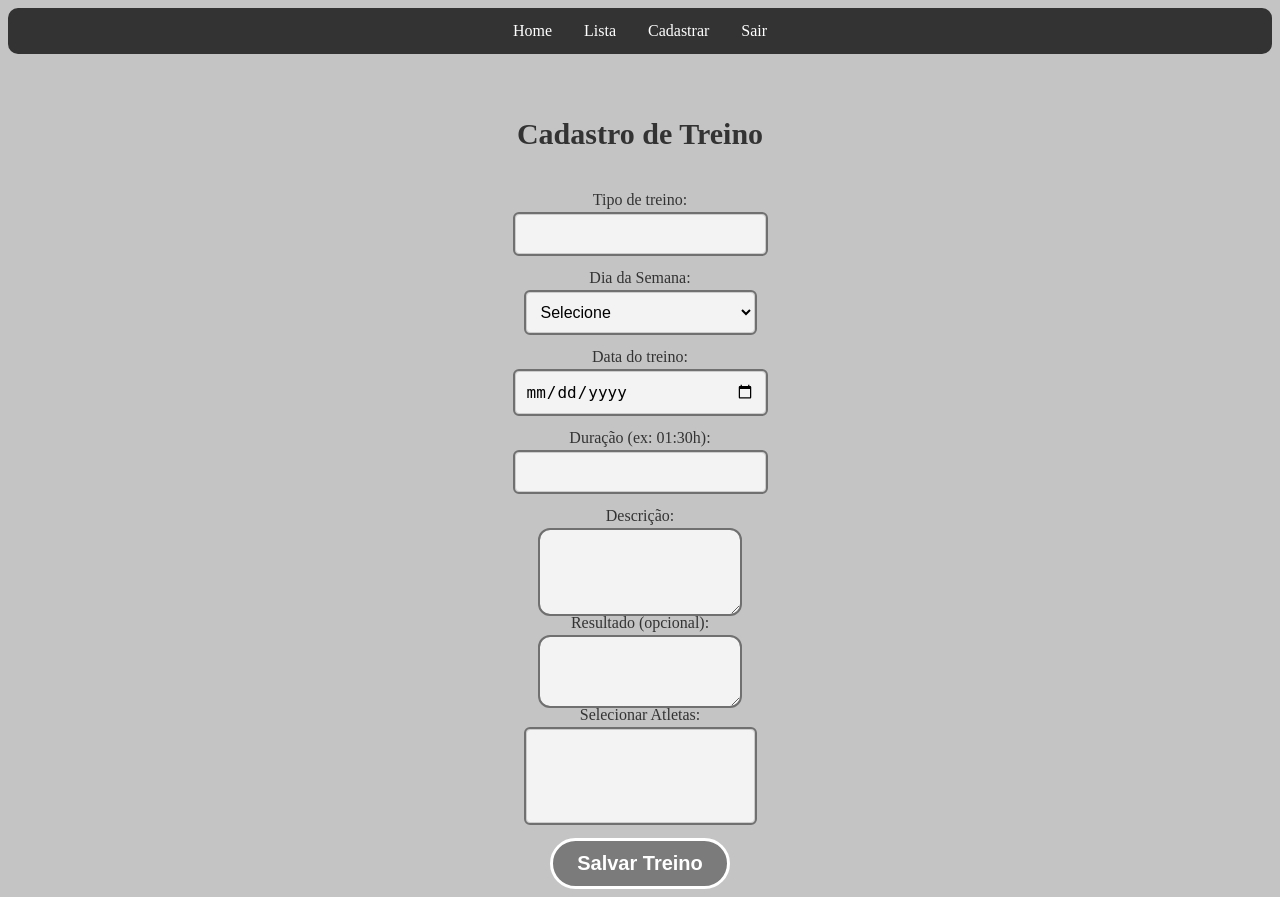
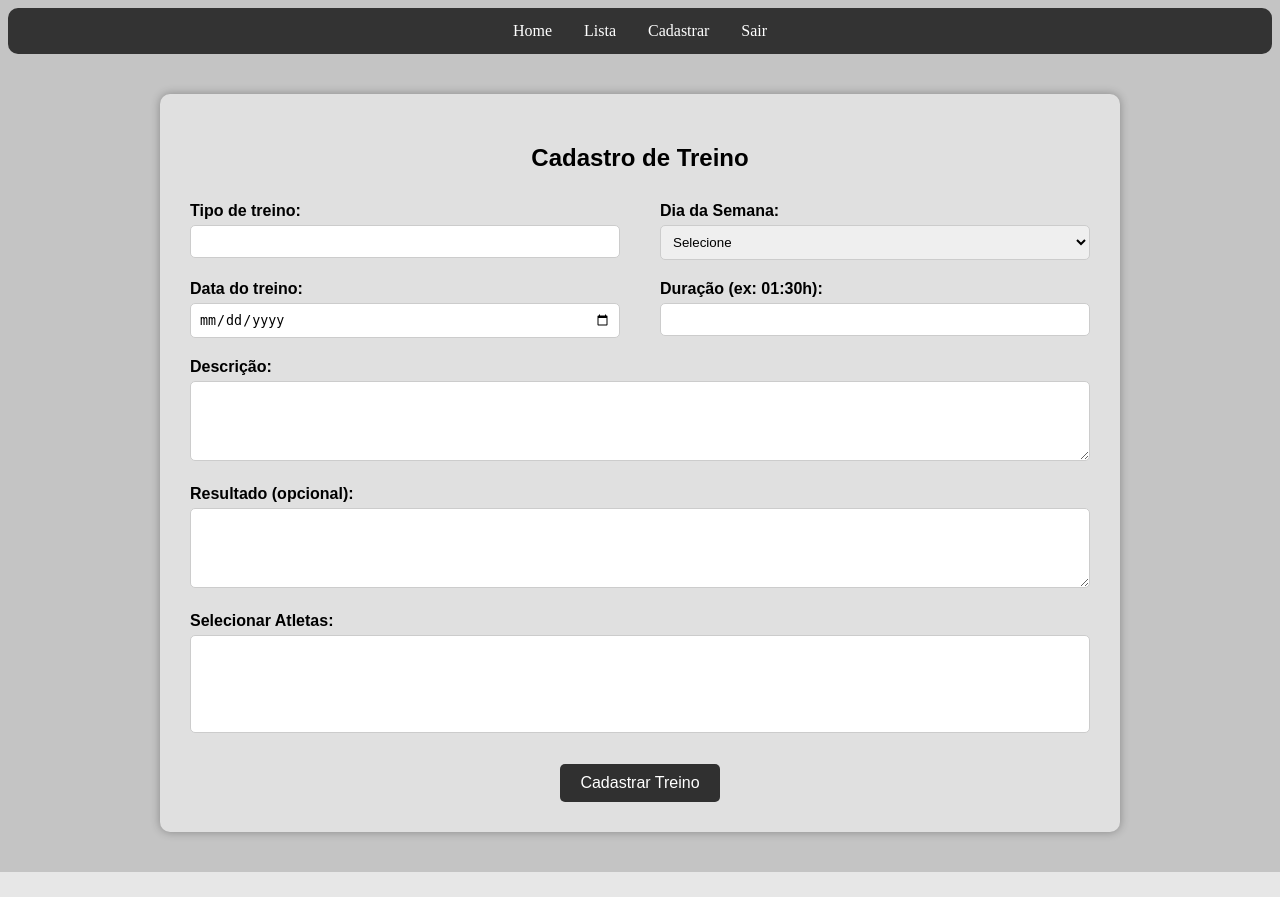
Before and after one commit to ThauaMello/Atletas_TCC, a PHP site: page /Tecnico/cadastrar_Treino_Tec.php in a window 1280 px wide. After the commit the page ends 872 px from the top, so only its background shows below. Run offline with PHP 8.4, Linux system fonts and the light colour scheme; the visitor is signed in with stand-in values (Sample User, id 1); data that the repository does not hold is empty.

```diff
--- a/Tecnico/cadastrar_Treino_Tec.php
+++ b/Tecnico/cadastrar_Treino_Tec.php
@@ -16,15 +16,18 @@ if (!isset($_SESSION['tipo']) || $_SESSION['tipo'] !== 'tecnico') {
 <body>
     <?php include 'menu_Tec.php'; ?>
 
-    <div class="main-container">
-        <h2 class="form-title">Cadastro de Treino</h2>
+        <div class="container-treino">
+        <h2>Cadastro de Treino</h2>
+            <form action="salvar_treino.php" method="POST">
+                <div class="form-grid">
+                    <div>
+                        <label for="tipo">Tipo de treino:</label>
+                        <input type="text" id="tipo" name="tipo" required>
+                    </div>
 
-        <form class="cadastro-form" action="processar_cadastro_treino.php" method="POST">
-            <label for="tipo_treino">Tipo de treino:</label>
-            <input type="text" name="tipo_treino" id="tipo_treino" required class="input-field">
-
+                    <div>
                         <label for="dia_semana">Dia da Semana:</label>
-            <select name="dia_semana" id="dia_semana" class="input-field" required>
+                        <select id="dia_semana" name="dia_semana" required>
                             <option value="">Selecione</option>
                             <option value="Segunda">Segunda</option>
                             <option value="Terça">Terça</option>
@@ -34,32 +37,39 @@ if (!isset($_SESSION['tipo']) || $_SESSION['tipo'] !== 'tecnico') {
                             <option value="Sábado">Sábado</option>
                             <option value="Domingo">Domingo</option>
                         </select>
+                    </div>
 
-            <label for="data_treino">Data do treino:</label>
-            <input type="date" name="data_treino" id="data_treino" required class="input-field">
+                    <div>
+                        <label for="data">Data do treino:</label>
+                        <input type="date" id="data" name="data" required>
+                    </div>
 
+                    <div>
                         <label for="duracao">Duração (ex: 01:30h):</label>
-            <input type="text" name="duracao" id="duracao" required class="input-field">
+                        <input type="text" id="duracao" name="duracao" required>
+                    </div>
 
+                    <div class="full-width">
                         <label for="descricao">Descrição:</label>
-            <textarea name="descricao" id="descricao" rows="4" required class="input-field"></textarea>
+                        <textarea id="descricao" name="descricao" required></textarea>
+                    </div>
 
+                    <div class="full-width">
                         <label for="resultado">Resultado (opcional):</label>
-            <textarea name="resultado" id="resultado" rows="3" class="input-field"></textarea>
+                        <textarea id="resultado" name="resultado"></textarea>
+                    </div>
 
-            <label for="atleta_id">Selecionar Atletas:</label>
-            <select id="atleta_id" name="atleta_id[]" multiple required class="input-field">
-                <?php
-                include '../conexao.php';
-                $sql = "SELECT id, nome FROM pessoas WHERE tipo = 'atleta'";
-                $result = $conn->query($sql);
-                while ($row = $result->fetch_assoc()) {
-                    echo "<option value='{$row['id']}'>{$row['nome']}</option>";
-                }
-                ?>
+                    <div class="full-width">
+                        <label for="atletas">Selecionar Atletas:</label>
+                        <select id="atletas" name="atletas[]" multiple size="5" required>
+                            <!-- Aqui você insere os <option> dos atletas com PHP -->
                         </select>
+                    </div>
+                </div>
 
-            <button type="submit" class="button">Salvar Treino</button>
+                <div class="btn-center">
+                    <button type="submit">Cadastrar Treino</button>
+                </div>
             </form>
          </div>
 </body>
--- a/estilo/estilo.css
+++ b/estilo/estilo.css
@@ -385,3 +385,72 @@ body{
   cursor: pointer;
   font-weight: bold;
 }
+
+
+
+
+.container-treino {
+  max-width: 900px;
+  margin: 40px auto;
+  background-color: #e0e0e0;
+  padding: 30px;
+  border-radius: 10px;
+  box-shadow: 0 0 10px #00000050;
+  font-family: Arial, sans-serif;
+}
+
+.container-treino h2 {
+  text-align: center;
+  margin-bottom: 30px;
+}
+
+.form-grid {
+  display: grid;
+  grid-template-columns: 1fr 1fr;
+  gap: 20px 40px;
+}
+
+.form-grid label {
+  font-weight: bold;
+  margin-bottom: 5px;
+  display: block;
+}
+
+.form-grid input[type="text"],
+.form-grid input[type="date"],
+.form-grid select,
+.form-grid textarea {
+  width: 100%;
+  padding: 8px;
+  border-radius: 5px;
+  border: 1px solid #ccc;
+  box-sizing: border-box;
+}
+
+.form-grid textarea {
+  resize: vertical;
+  min-height: 80px;
+}
+
+.full-width {
+  grid-column: 1 / -1;
+}
+
+.btn-center {
+  text-align: center;
+  margin-top: 30px;
+}
+
+.btn-center button {
+  padding: 10px 20px;
+  font-size: 16px;
+  background-color: #303030;
+  color: #fff;
+  border: none;
+  border-radius: 5px;
+  cursor: pointer;
+}
+
+.btn-center button:hover {
+  background-color: #505050;
+}
```
Also changed, not shown: Login.php (+17 -10 lines). Lines whose indentation alone changed are shown as unchanged.
